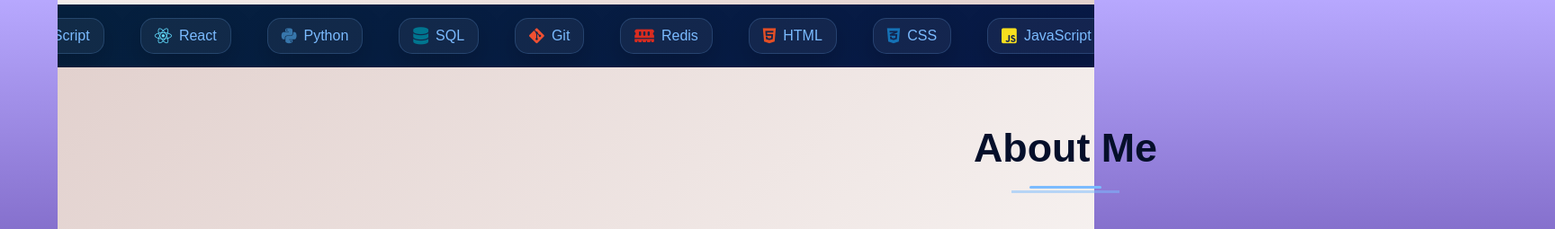
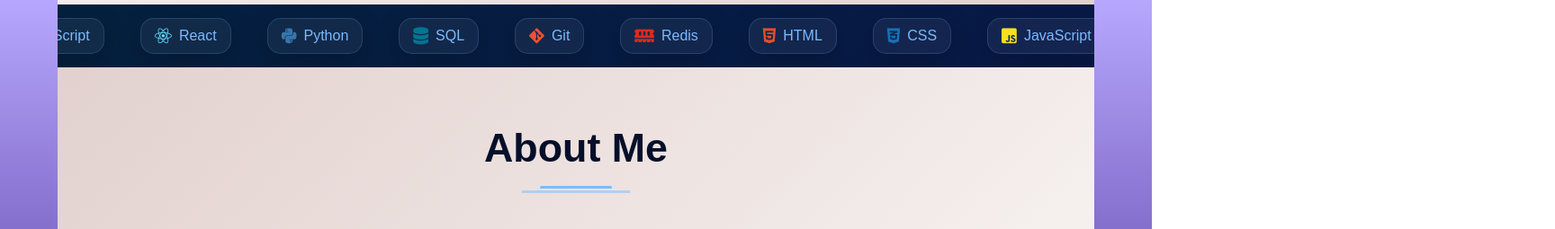
Before and after one commit to yogeshKumar-malairaj/Portfolio-frontend, a React (Create React App) app: page / in a window 1280 px wide. Shown: the part 700-955 px from the top of the page at 90% size, 1728 px wide, since content can reach past the window. Built offline with nearby package versions, Linux system fonts and the light colour scheme; no server answers.

Commit message:
Update skills.css

```diff
--- a/src/style/skills.css
+++ b/src/style/skills.css
@@ -10,10 +10,6 @@
   font-size: 2.5rem;
   margin-bottom: 3rem;
   color: #2d3748;
-  position: relative;
-  display: inline-block;
-  left: 50%;
-  transform: translateX(-50%);
 }
 
 .sec-title::after {
```
